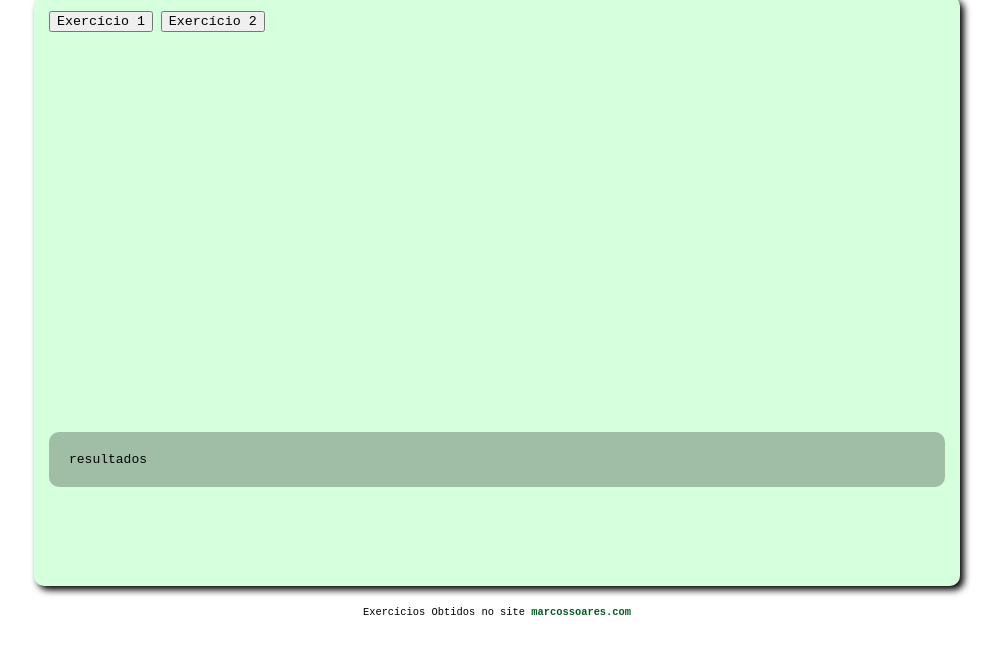
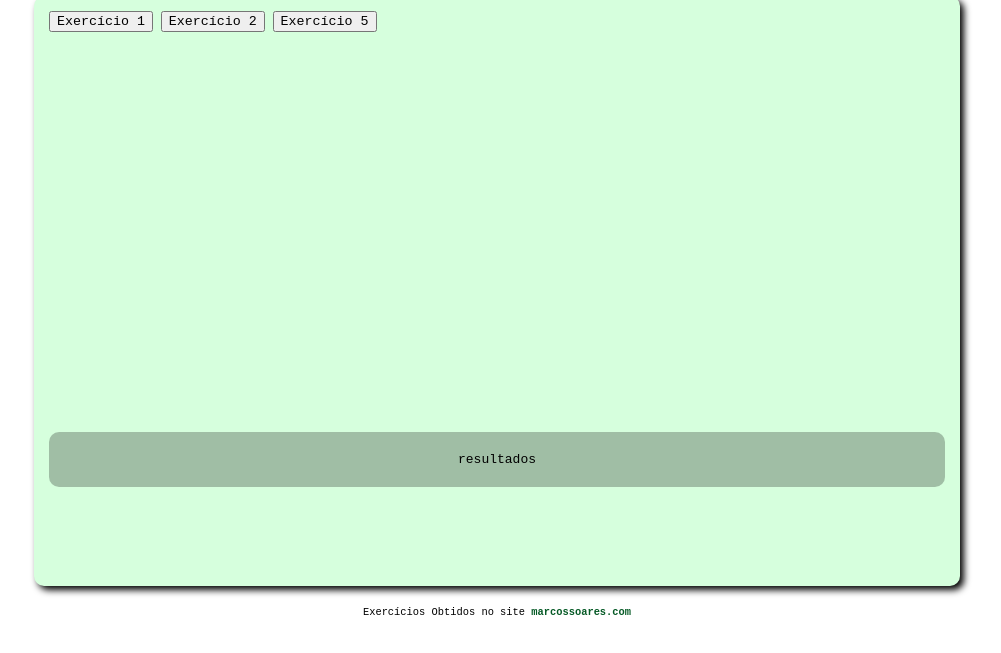
Before and after one commit to eraldosiniciof/exercicios-javascript, a plain HTML site: page index.html in a window 1280 px wide. Shown: the part 77-730 px from the top of the page, without its empty margins (143-1144 px from the left). Drawn offline with Linux system fonts and the light colour scheme.

Commit message:
atualizacao

```diff
--- a/exec1.js
+++ b/exec1.js
@@ -18,3 +18,8 @@ function gerarNumero() {
 
     resultado.innerHTML = `Número aleatório entre 0 e 50:<br>${gerar}`
 }
+
+function divisao() {
+    const resto = 25 % 3
+    resultado.innerHTML = `Resto de 25 dividido por 3: ${resto}`
+}
--- a/index.html
+++ b/index.html
@@ -15,6 +15,7 @@
     <section>
         <input type="button" value="Exercício 1" onclick="mensagem()">
         <input type="button" value="Exercício 2" onclick="gerarNumero()">
+        <input type="button" value="Exercício 5" onclick="divisao()">
 
         <div id="resultados">resultados</div>
     </section>
--- a/style.css
+++ b/style.css
@@ -43,4 +43,5 @@ a:hover {
     border-radius: 10px;
     margin-top: 50vh;
     background-color: rgba(0, 0, 0, 0.253);
+    text-align: center;
 }
```
